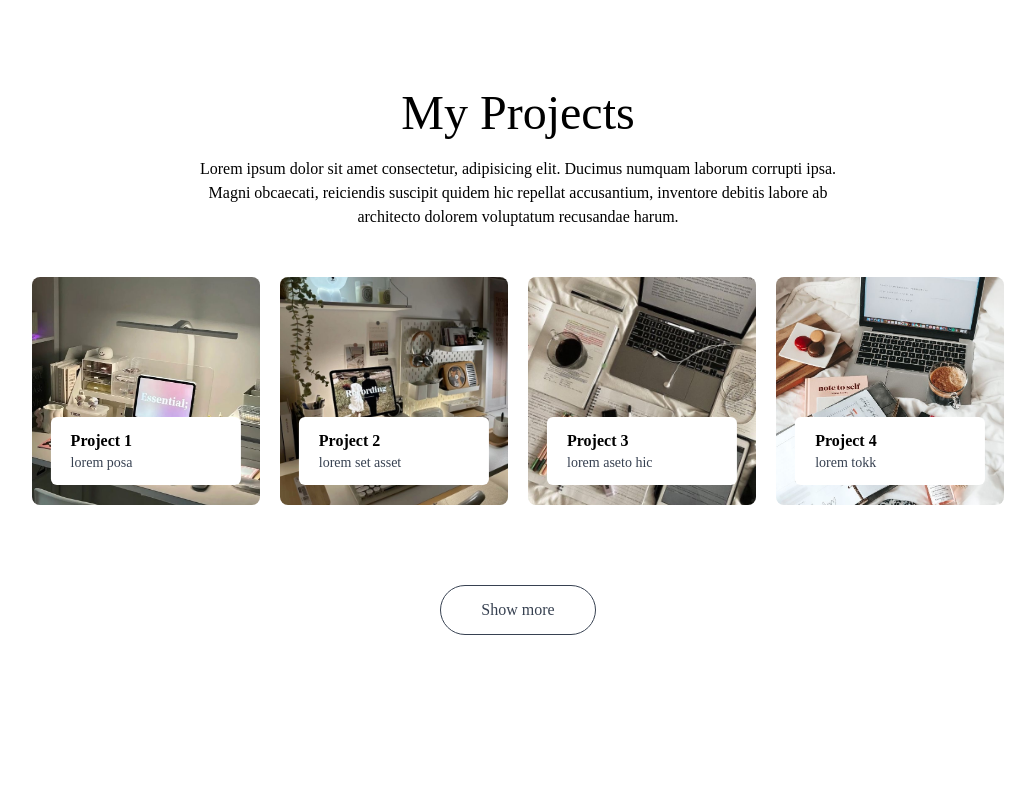
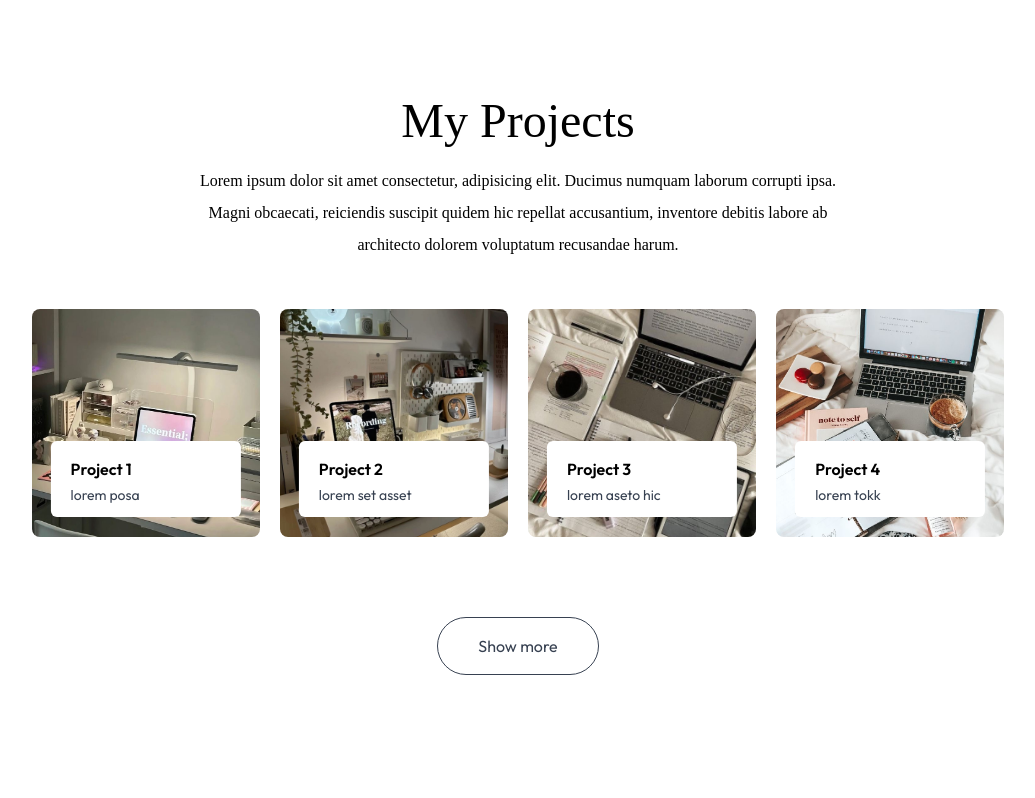
Before and after one commit to ppe11/ppe11.github.io, a Next.js app: page / in a window 1280 px wide. Shown: the part 1708-2506 px from the top of the page, without its empty margins (122-1157 px from the left). Built offline with nearby package versions, Linux system fonts and the light colour scheme; a web font is replaced by a local one.

Commit message:
make dark mode display work properly

```diff
--- a/app/layout.js
+++ b/app/layout.js
@@ -1,26 +1,25 @@
-import { Geist, Geist_Mono } from "next/font/google";
+import { Outfit, Ovo } from "next/font/google";
 import "./globals.css";
 
-const geistSans = Geist({
-  variable: "--font-geist-sans",
-  subsets: ["latin"],
+const outfit = Outfit({
+  subsets: ["latin"], weight: ["400", "500", "600", "700"]
 });
 
-const geistMono = Geist_Mono({
-  variable: "--font-geist-mono",
-  subsets: ["latin"],
+const ovo = Ovo({
+  subsets: ["latin"], weight: ["400"]
 });
 
 export const metadata = {
-  title: "Create Next App",
-  description: "Generated by create next app",
+  title: "Portfolio",
+  description: "",
 };
 
 export default function RootLayout({ children }) {
   return (
-    <html lang="en">
+    <html lang="en" className='scroll-smooth'>
       <body
-        className={`${geistSans.variable} ${geistMono.variable} antialiased`}
+        className={`${outfit.variable} ${ovo.className}
+        antialiased leading-8 overflow-x-hidden dark:bg-darkTheme dark:text-white`}
       >
         {children}
       </body>
```
